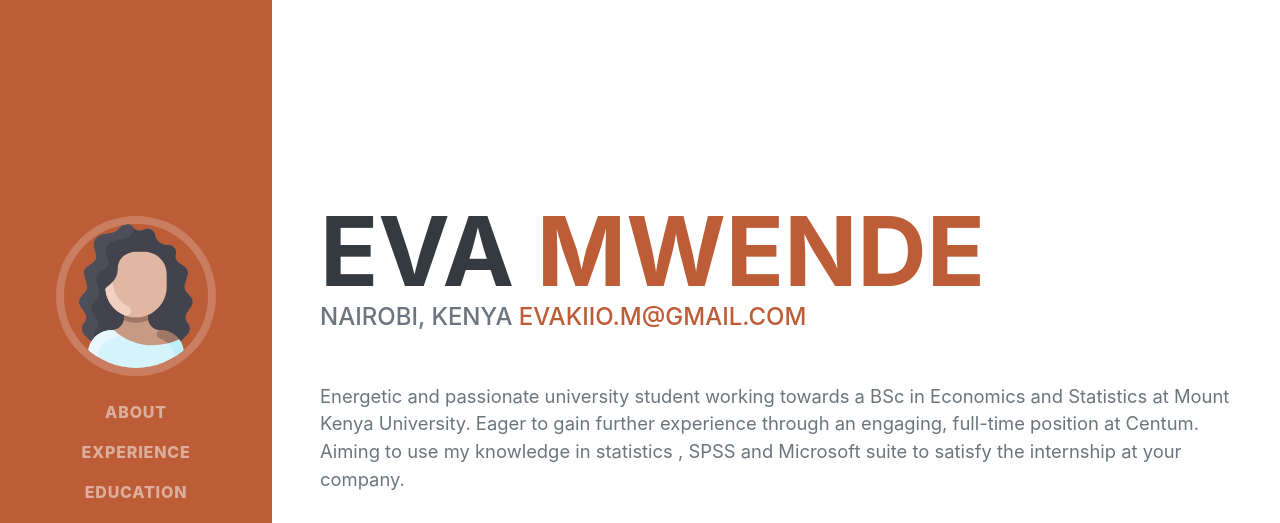
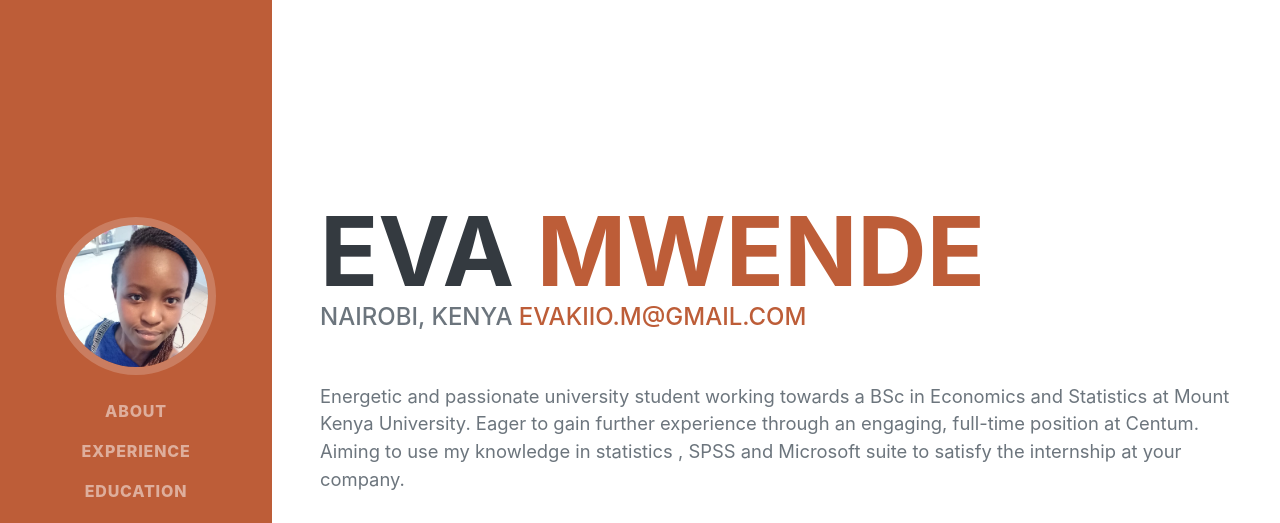
Before and after one commit to evamwende/evamwende.github.io, a plain HTML site: page index.html in a window 1280 px wide. Shown: the top 523 px of the page. Drawn offline with nearby package versions, Linux system fonts and the light colour scheme; a web font is replaced by a local one.

Commit message:
changed profile image

```diff
--- a/index.html
+++ b/index.html
@@ -20,7 +20,7 @@
         <nav class="navbar navbar-expand-lg navbar-dark bg-primary fixed-top" id="sideNav">
             <a class="navbar-brand js-scroll-trigger" href="#page-top">
                 <span class="d-block d-lg-none">Eva Mwende</span>
-                <span class="d-none d-lg-block"><img class="img-fluid img-profile rounded-circle mx-auto mb-2" src="assets/img/profile.svg" alt="" /></span>
+                <span class="d-none d-lg-block"><img class="img-fluid img-profile rounded-circle mx-auto mb-2" src="assets/img/profile.jpeg" alt="" /></span>
             </a>
             <button class="navbar-toggler" type="button" data-toggle="collapse" data-target="#navbarSupportedContent" aria-controls="navbarSupportedContent" aria-expanded="false" aria-label="Toggle navigation"><span class="navbar-toggler-icon"></span></button>
             <div class="collapse navbar-collapse" id="navbarSupportedContent">
```
Also changed, not shown: assets/img/favicon.ico (deleted), assets/img/profile.jpeg (added), assets/img/profile.jpg (deleted).
